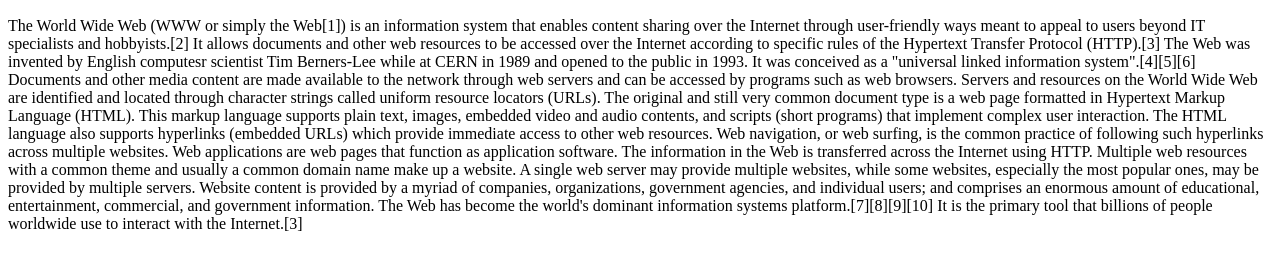
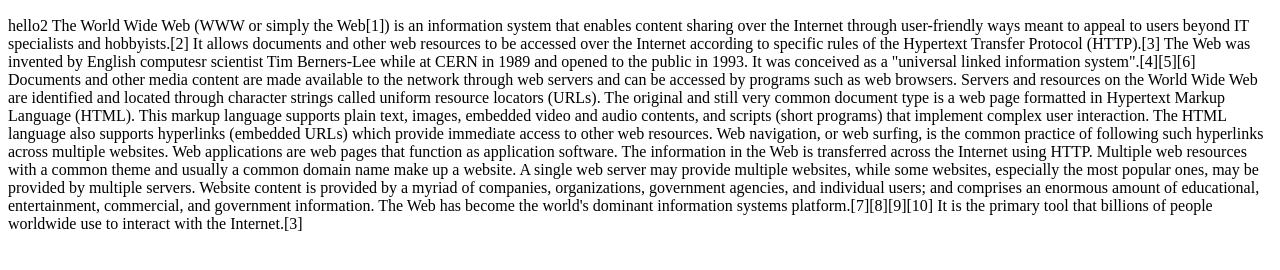
Before and after one commit to jkim734/my-first-web-site, a plain HTML site: page index.html in a window 1280 px wide. Shown: the part 184-454 px from the top of the page. Drawn offline with Linux system fonts and the light colour scheme.

Commit message:
added hello2

```diff
--- a/index.html
+++ b/index.html
@@ -15,7 +15,9 @@
 </ol>
 <h2>WEB</h2>
 
-<p >The World Wide Web (WWW or simply the Web[1]) is an information system that enables content sharing over the Internet through user-friendly ways meant to appeal to users beyond IT specialists and hobbyists.[2] It allows documents and other web resources to be accessed over the Internet according to specific rules of the Hypertext Transfer Protocol (HTTP).[3]
+<p >
+    hello2
+    The World Wide Web (WWW or simply the Web[1]) is an information system that enables content sharing over the Internet through user-friendly ways meant to appeal to users beyond IT specialists and hobbyists.[2] It allows documents and other web resources to be accessed over the Internet according to specific rules of the Hypertext Transfer Protocol (HTTP).[3]
 
     The Web was invented by English computesr scientist Tim Berners-Lee while at CERN in 1989 and opened to the public in 1993. It was conceived as a "universal linked information system".[4][5][6] Documents and other media content are made available to the network through web servers and can be accessed by programs such as web browsers. Servers and resources on the World Wide Web are identified and located through character strings called uniform resource locators (URLs).
 
```
